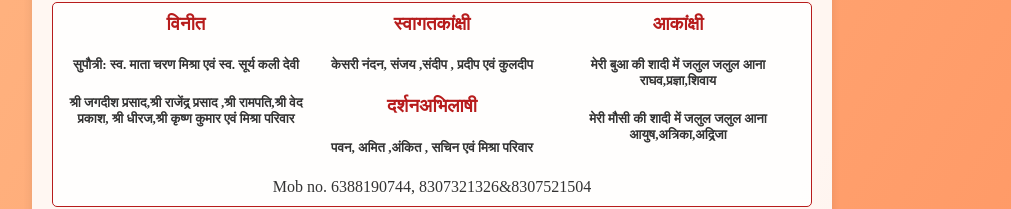
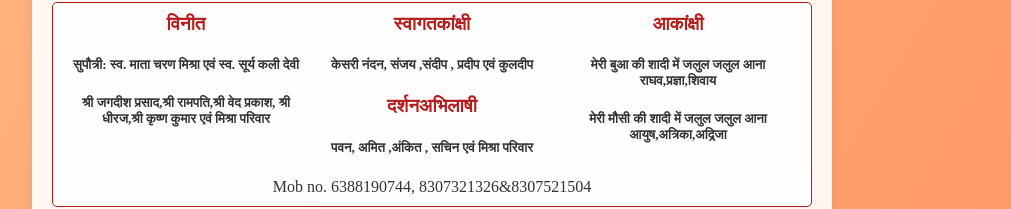
Before and after one commit to Nimmi223/Invitation, a plain HTML site: page index.html in a window 1280 px wide. Shown: the part 1912-2121 px from the top of the page, without its empty margins (208-1219 px from the left). Drawn offline with Linux system fonts and the light colour scheme.

Commit message:
Add files via upload

```diff
--- a/index.html
+++ b/index.html
@@ -101,7 +101,7 @@
                <div style=" display: table-cell;width:60%;">  <h3 >विनीत</h3>
                 <h5 >सुपौत्री: स्व.  माता चरण मिश्रा
                 एवं  स्व. सूर्य कली देवी </h5>
-				<h5 > श्री जगदीश प्रसाद,श्री राजेंद्र प्रसाद ,श्री  रामपति,श्री वेद प्रकाश, श्री धीरज,श्री कृष्ण कुमार  एवं मिश्रा परिवार</h5>
+				<h5 > श्री जगदीश प्रसाद,श्री  रामपति,श्री वेद प्रकाश, श्री धीरज,श्री कृष्ण कुमार  एवं मिश्रा परिवार</h5>
 
 				</div>
 				<div style=" display: table-cell;width:60%;">
```
